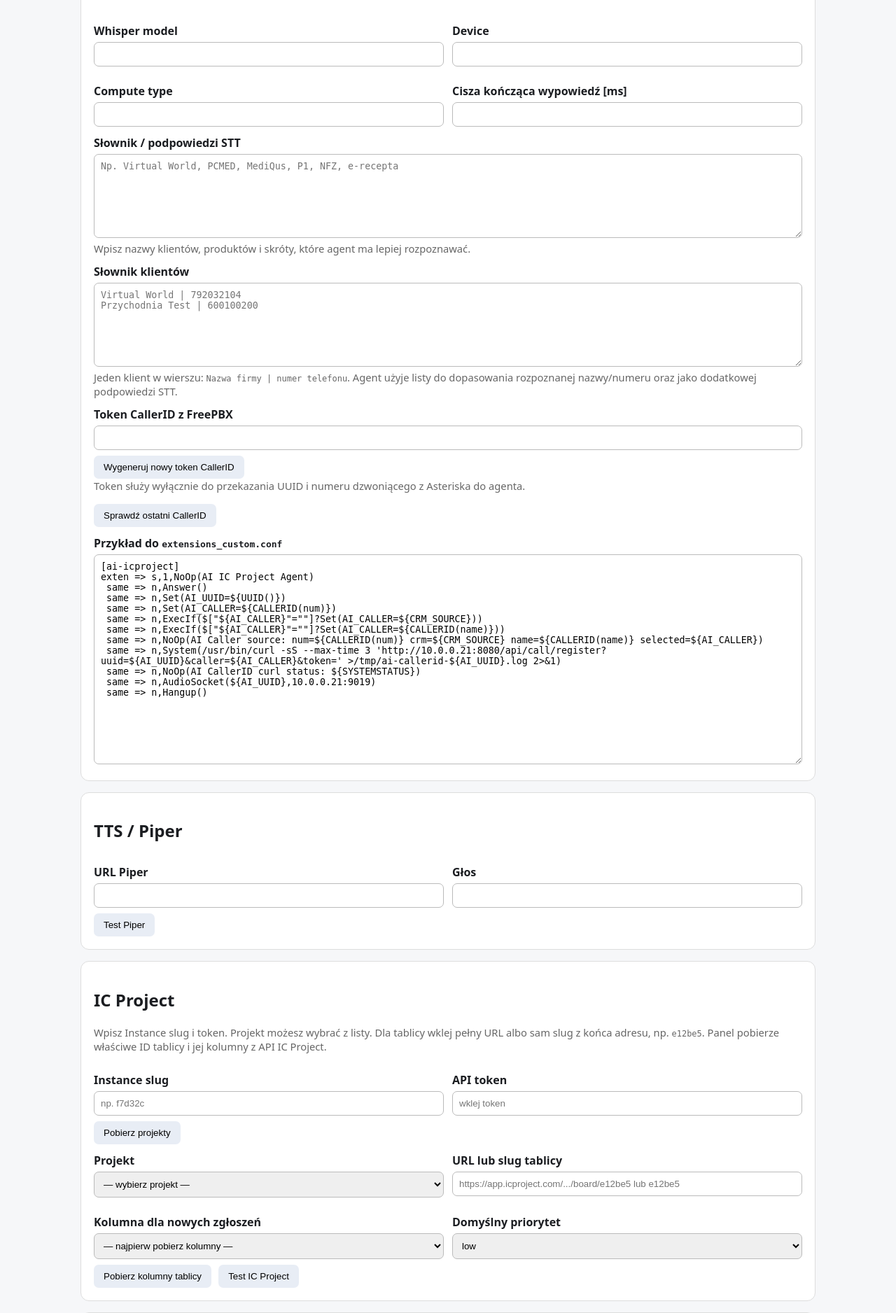
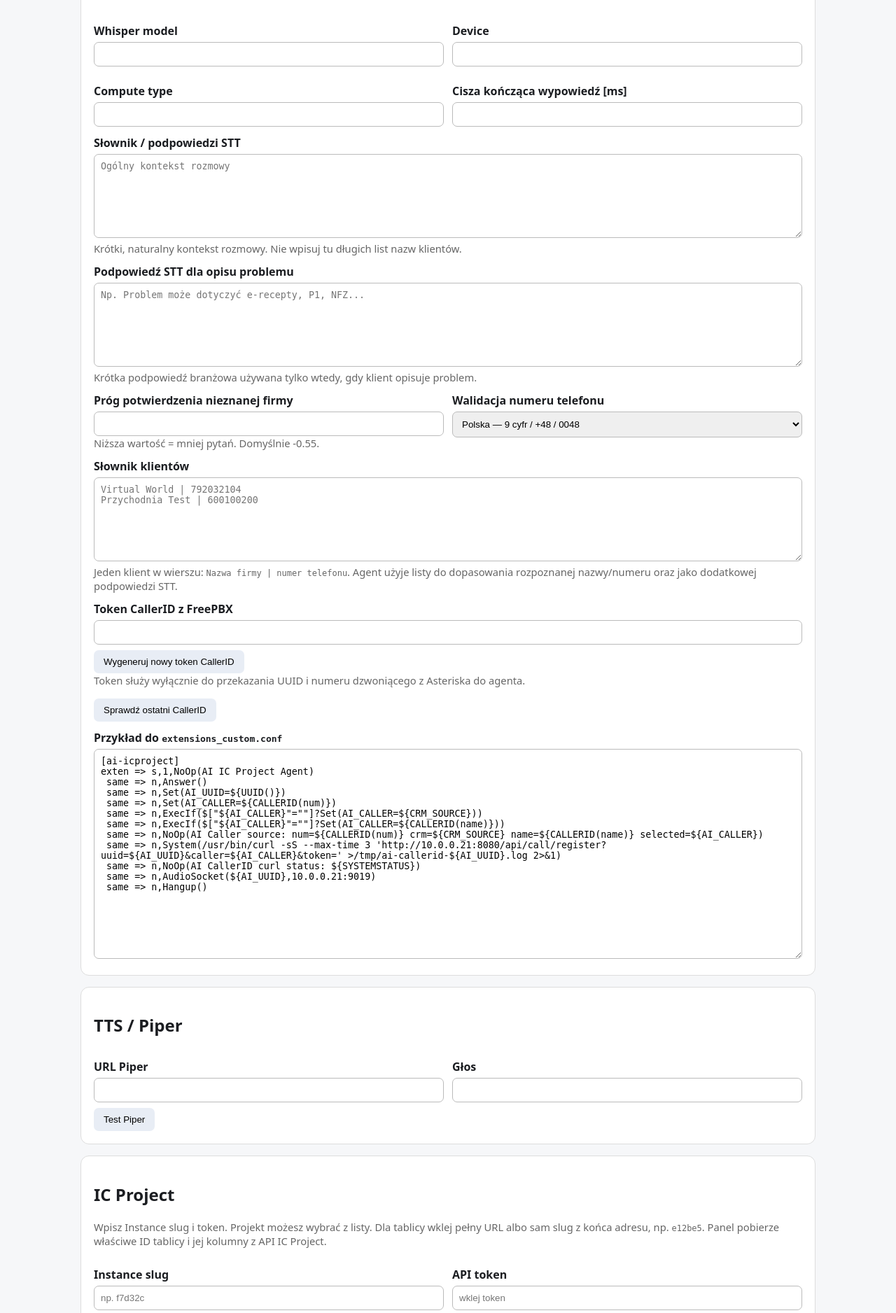
Before and after one commit to Pawel-sp9pw/freepbx-ai-icproject, a Python web app: template app/templates/index.html in a window 1280 px wide. Shown: the part 2186-4062 px from the top of the page at 70% size. Run offline with Jinja, Linux system fonts and the light colour scheme; the template is opened without the code that fills it, so the values that code supplies are empty.

Commit message:
Expose STT tuning and diagnostics in panel

```diff
--- a/app/templates/index.html
+++ b/app/templates/index.html
@@ -210,9 +210,31 @@
         <div><label>Cisza kończąca wypowiedź [ms]<input type="number" name="silence_ms" value="{{s.silence_ms}}"></label></div>
       </div>
       <label>Słownik / podpowiedzi STT
-        <textarea name="stt_prompt" placeholder="Np. Virtual World, PCMED, MediQus, P1, NFZ, e-recepta">{{s.stt_prompt}}</textarea>
+        <textarea name="stt_prompt" placeholder="Ogólny kontekst rozmowy">{{s.stt_prompt}}</textarea>
       </label>
-      <div class="muted">Wpisz nazwy klientów, produktów i skróty, które agent ma lepiej rozpoznawać.</div>
+      <div class="muted">Krótki, naturalny kontekst rozmowy. Nie wpisuj tu długich list nazw klientów.</div>
+
+      <label>Podpowiedź STT dla opisu problemu
+        <textarea name="stt_problem_hint" placeholder="Np. Problem może dotyczyć e-recepty, P1, NFZ...">{{s.stt_problem_hint}}</textarea>
+      </label>
+      <div class="muted">Krótka podpowiedź branżowa używana tylko wtedy, gdy klient opisuje problem.</div>
+
+      <div class="grid">
+        <div>
+          <label>Próg potwierdzenia nieznanej firmy
+            <input type="number" step="0.05" min="-2" max="0" name="company_confirm_logprob" value="{{s.company_confirm_logprob}}">
+          </label>
+          <div class="muted">Niższa wartość = mniej pytań. Domyślnie -0.55.</div>
+        </div>
+        <div>
+          <label>Walidacja numeru telefonu
+            <select name="phone_validation_mode">
+              <option value="pl" {% if s.phone_validation_mode=='pl' %}selected{% endif %}>Polska — 9 cyfr / +48 / 0048</option>
+              <option value="international" {% if s.phone_validation_mode=='international' %}selected{% endif %}>Międzynarodowa — 7–15 cyfr</option>
+            </select>
+          </label>
+        </div>
+      </div>
 
       <label>Słownik klientów
         <textarea name="customer_directory" placeholder="Virtual World | 792032104&#10;Przychodnia Test | 600100200">{{s.customer_directory}}</textarea>
@@ -545,6 +567,26 @@ PersistentKeepalive = 25"></textarea>
         (c.error ? '<div class="err" style="margin-top:8px"><strong>Błąd:</strong> '+esc(c.error)+'</div>' : '');
 
       for(const m of (c.messages || [])){
+        if(m.role==='stt_debug'){
+          let summary='Diagnostyka STT';
+          try{
+            const d=JSON.parse(m.content || '{}');
+            const p1=d.pass1 || {};
+            const p2=d.pass2 || {};
+            const score=(d.selected_score===null || d.selected_score===undefined) ? 'n/a' : Number(d.selected_score).toFixed(3);
+            summary='STT · '+esc(d.mode || 'normal')+' · score '+esc(score)+(d.retry?' · retry':'');
+            let details='wybrano: '+(d.selected || '—')+
+              '\npass1: '+(p1.text || '—')+' | score='+(p1.score===null || p1.score===undefined?'n/a':Number(p1.score).toFixed(3))+
+              (p1.rejected?' | odrzucono: '+(p1.reason || ''):'')+
+              (d.pass2?'\npass2: '+(p2.text || '—')+' | score='+(p2.score===null || p2.score===undefined?'n/a':Number(p2.score).toFixed(3))+
+              (p2.rejected?' | odrzucono: '+(p2.reason || ''):''):'')+
+              (d.retry_reason?'\npowód retry: '+d.retry_reason:'');
+            html+='<details class="msg" style="background:#f7f7f7"><summary><strong>'+summary+'</strong></summary><pre style="white-space:pre-wrap;margin:8px 0 0 0">'+esc(details)+'</pre></details>';
+          }catch(e){
+            html+='<details class="msg"><summary><strong>Diagnostyka STT</strong></summary><pre>'+esc(m.content)+'</pre></details>';
+          }
+          continue;
+        }
         const cls=m.role==='user'?'user':(m.role==='assistant'?'assistant':'');
         const who=m.role==='user'?'Klient':(m.role==='assistant'?'Agent':m.role);
         html+='<div class="msg '+cls+'"><strong>'+esc(who)+'</strong><br>'+esc(m.content)+'</div>';
```
